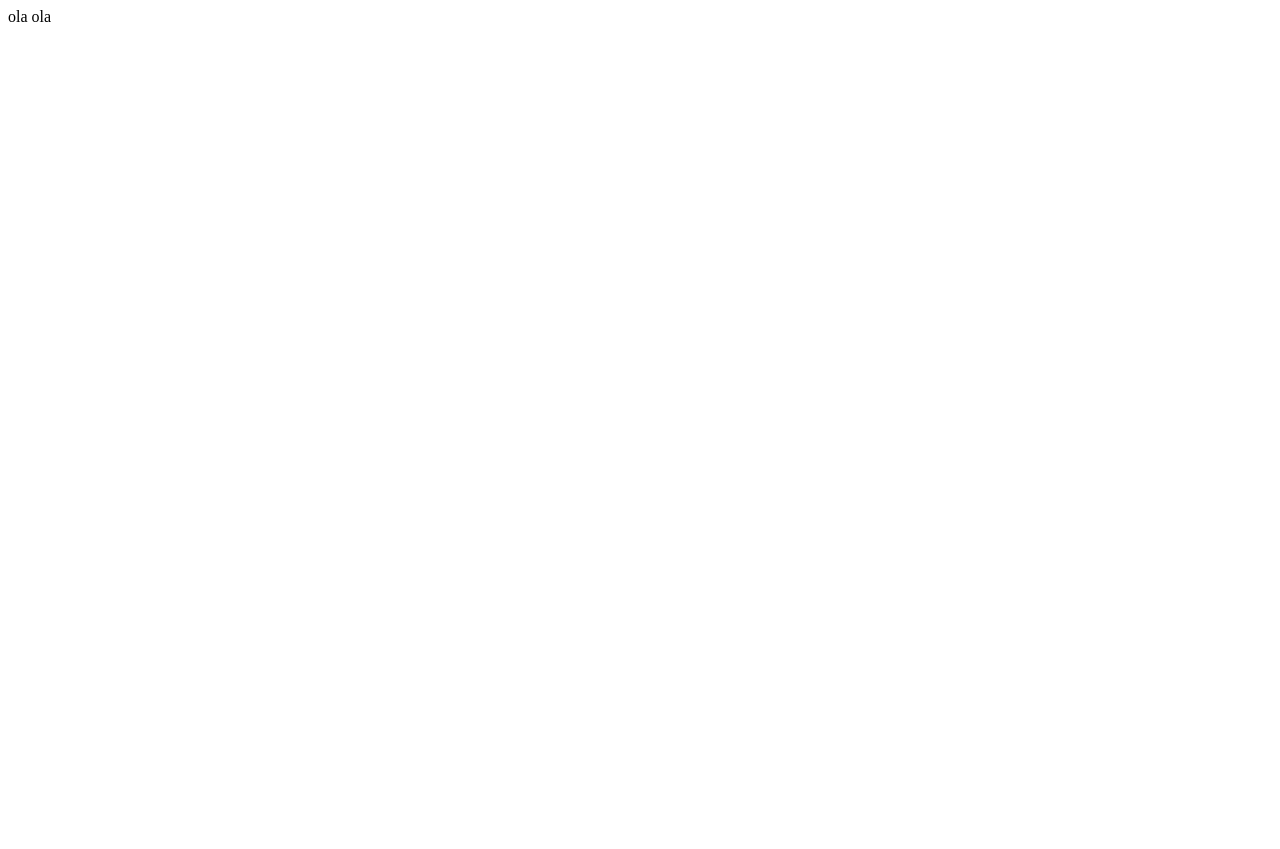
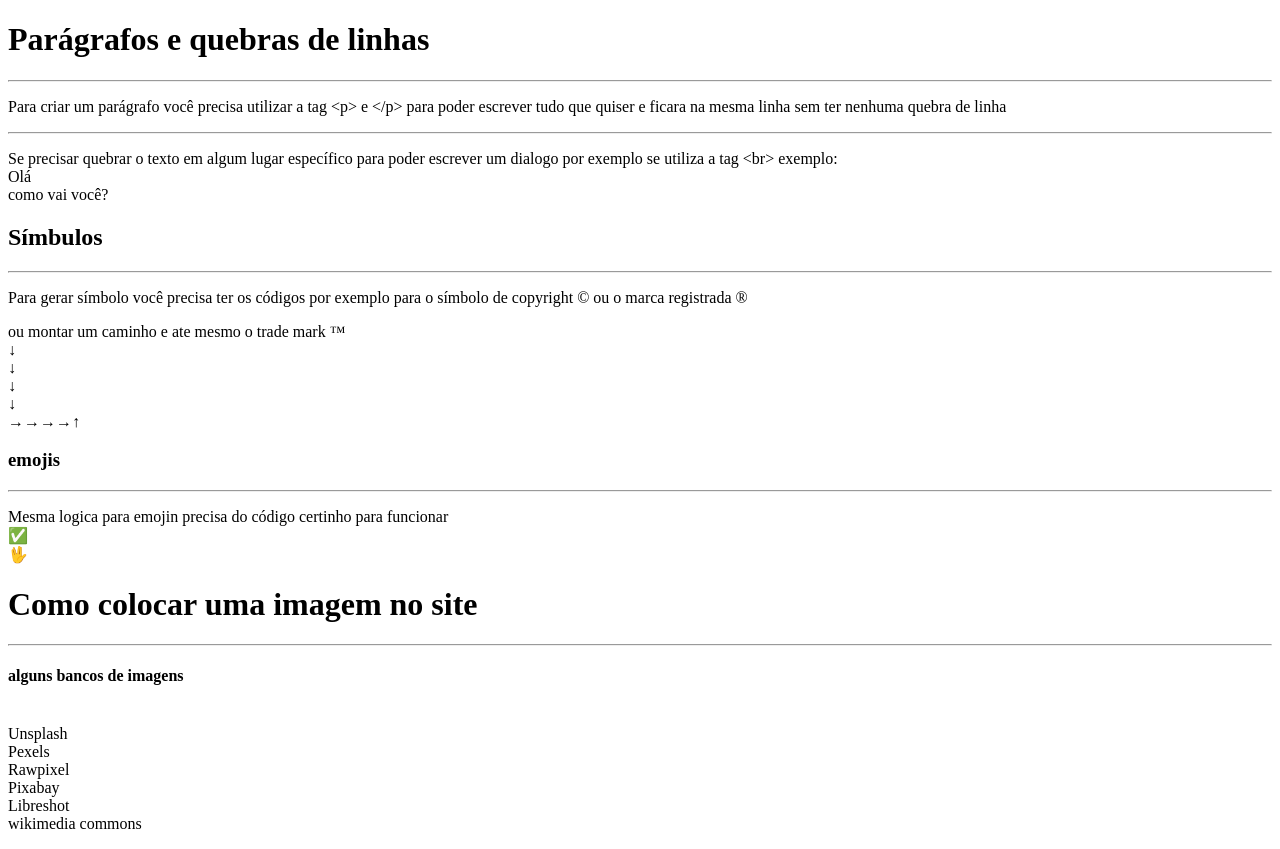
Before and after one commit to allicecruzz/estudos, a plain HTML site: page index.html in a window 1280 px wide. Before the commit the page ends 800 px from the top, so only its background shows below. Drawn offline with Linux system fonts and the light colour scheme.

Commit message:
Conceitos básicos

```diff
--- a/index.html
+++ b/index.html
@@ -1,11 +1,36 @@
 <!DOCTYPE html>
-<html lang="en">
+<html lang="pt-br">
 <head>
     <meta charset="UTF-8">
     <meta name="viewport" content="width=device-width, initial-scale=1.0">
-    <title>Document</title>
+    <title>Meus exercícios</title>
 </head>
 <body>
-    ola ola
+    <h1>Parágrafos e quebras de linhas</h1>
+    <hr>
+    <p>Para criar um parágrafo você precisa utilizar a tag &lt;p&gt;<!--LT SIGNIFICA LESS THAN E GT SIGNIFICA GREATER THAN OU SEJA MAIOR QUE E MENOR QUE --> e &lt/p&gt; para poder escrever tudo que quiser e ficara na mesma linha sem ter nenhuma quebra de linha </p>
+<hr>
+    <p> Se precisar quebrar o texto em algum lugar específico para poder escrever um dialogo por exemplo se utiliza a  tag &lt;br&gt; exemplo:
+        <br>Olá
+        <br> como vai você?</p>
+        <h2>Símbulos</h2>
+        <hr>
+        <P>Para gerar símbolo você precisa ter os códigos por exemplo para o símbolo de copyright &copy; ou o marca registrada &reg; </P> ou montar um caminho e ate mesmo o trade mark &trade;
+        <br>&darr;<br>&darr;<br>&darr;<br>&darr;&nbsp;<br>&rarr;&rarr;&rarr;&rarr;&uarr;
+        <h3>emojis</h3>
+        <hr>
+        <p>Mesma logica para emojin precisa do código certinho para funcionar
+            <br> ✅ <br> &#x1f596
+        </p>
+        <h1>Como colocar uma imagem no site </h1>
+        <hr>
+        <p><h4>alguns bancos de imagens</h4>
+            <br>Unsplash
+            <br> Pexels
+            <br>Rawpixel
+            <br>Pixabay
+            <br>Libreshot
+            <br>wikimedia commons
+        </p>
 </body>
 </html>
```
Also changed, not shown: site 1/index.html (deleted, +0 -11 lines).
